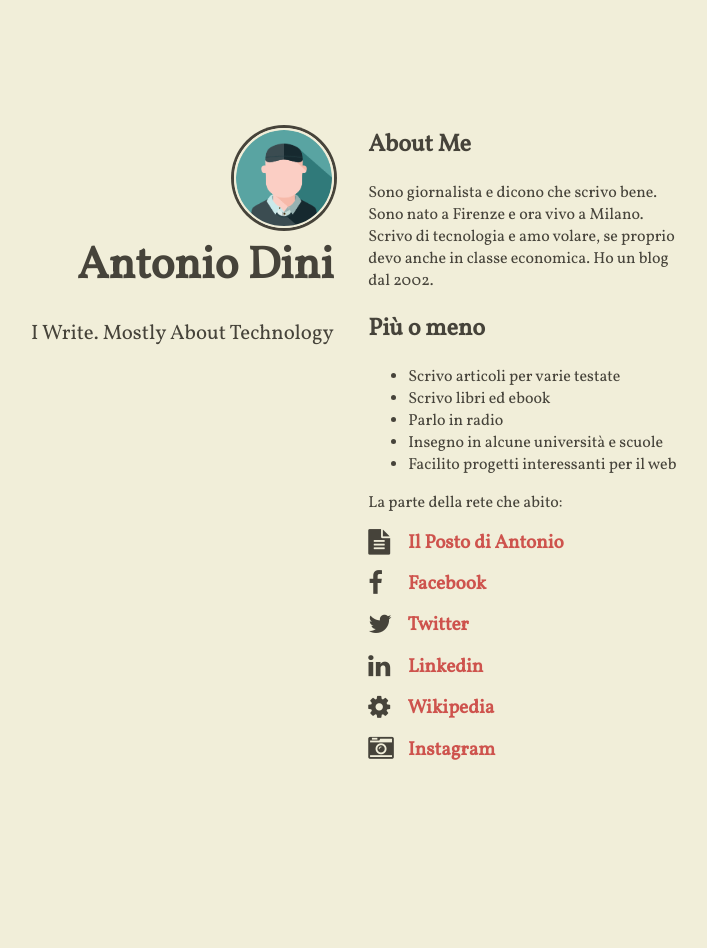
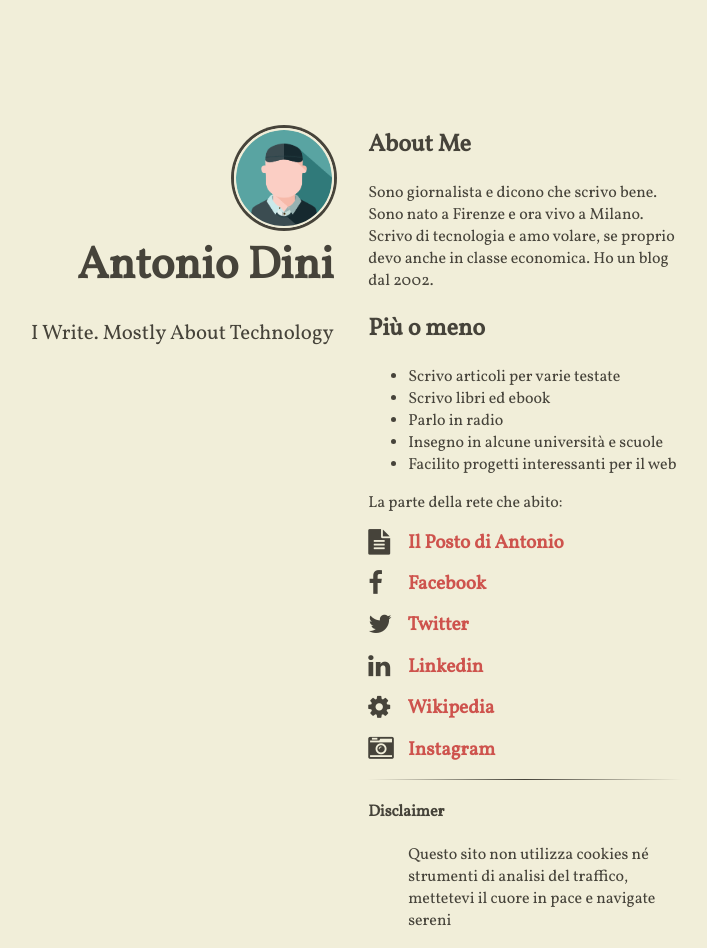
Before and after one commit to antoniodini/antoniodini.github.io, a Jekyll site: the page built from index.html, in a window 1280 px wide. Shown: the whole page, without its empty margins (299-1006 px from the left). Built offline with Jekyll 4.4.1, drawn with Linux system fonts in a browser that asks for light colours; nearby versions of some CDN libraries; before the commit the page ends 900 px from its top, so only the background shows below that.

Commit message:
aggiunto disclamer privacy cookies

```diff
--- a/_includes/content.html
+++ b/_includes/content.html
@@ -40,3 +40,10 @@
     <a href="https://instagram.com/antoniodini/">Instagram</a>
     </li>
 </ul>
+
+<hr />
+
+<h4>Disclaimer</h4>
+<ul>
+<p>Questo sito non utilizza cookies né strumenti di analisi del traffico, mettetevi il cuore in pace e navigate sereni</p>
+</ul>
```
Also changed, not shown: 1 other file.
